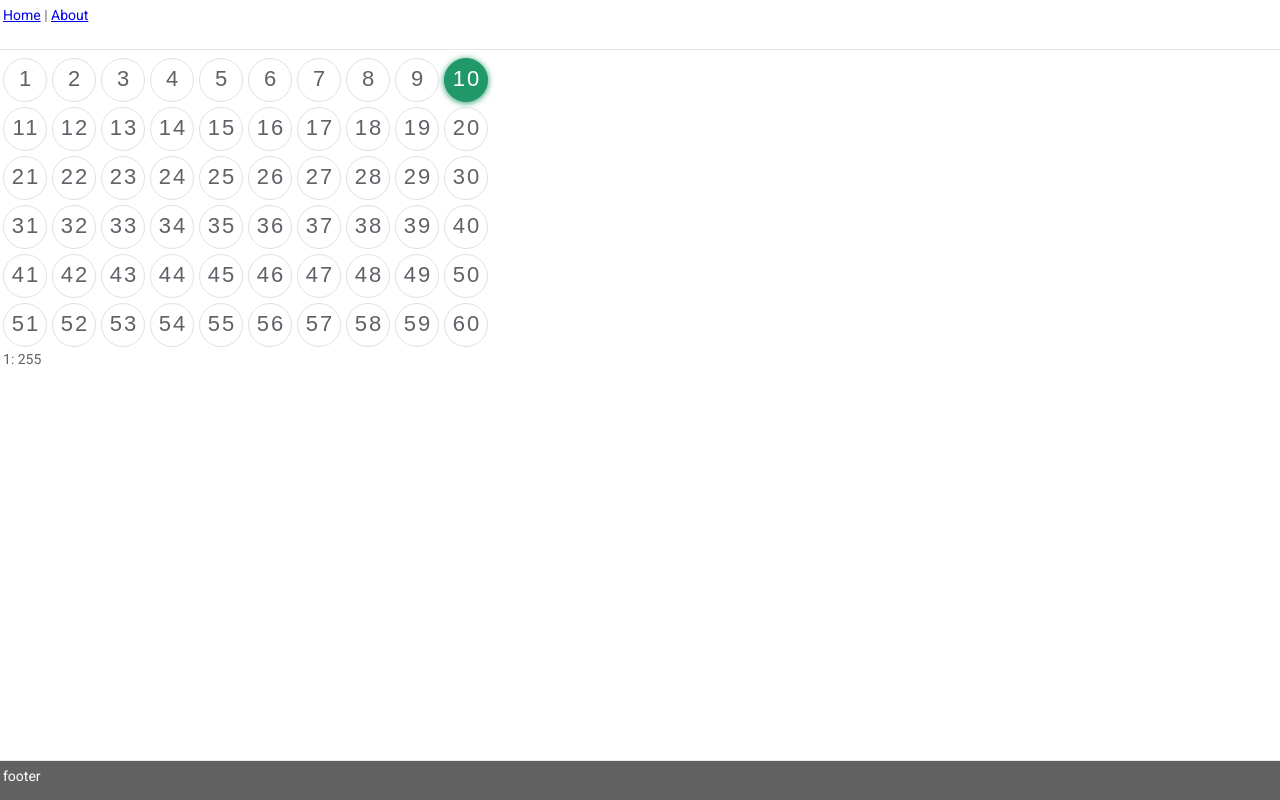
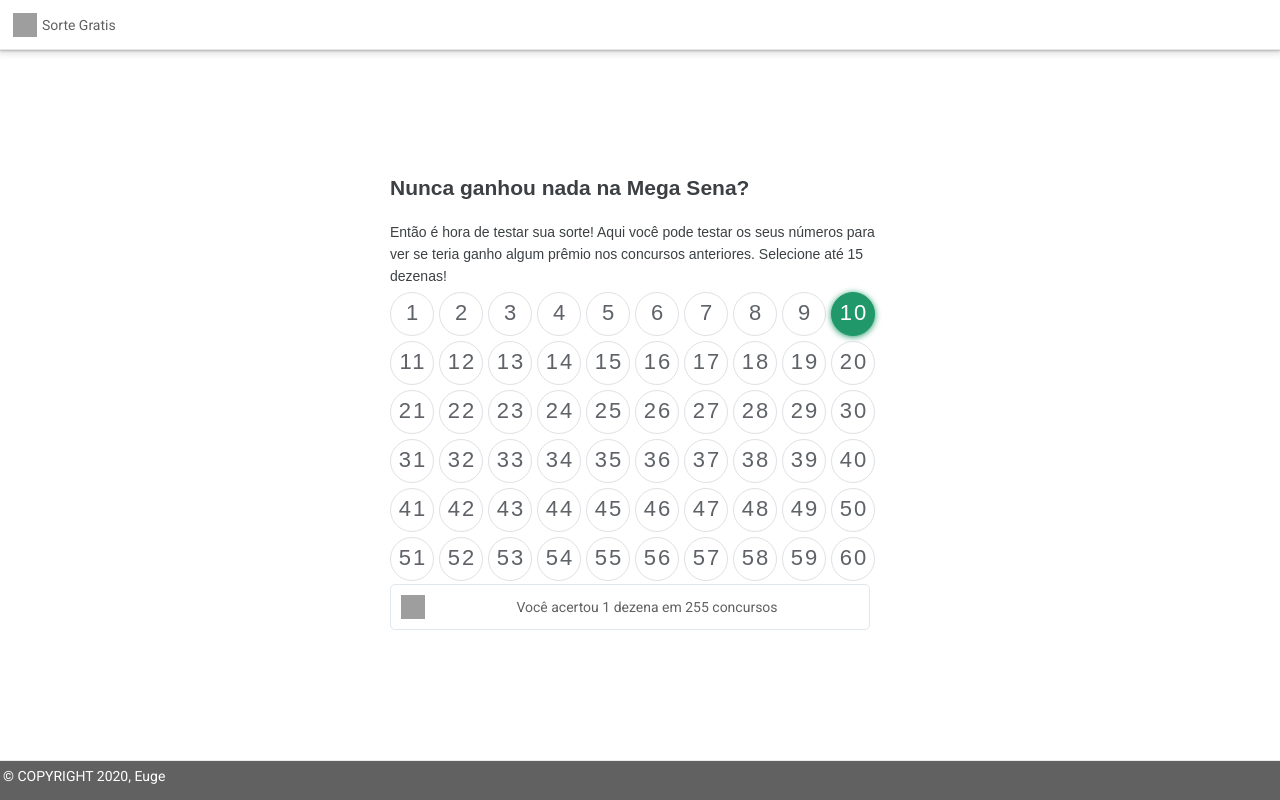
Before and after one commit to eugenio-cunha/clover, a Next.js app: page / in a window 1280 px wide. Both pictures are taken after a click on the label "10". Built offline with nearby package versions, Linux system fonts and the light colour scheme; grey boxes are pictures that could not be loaded.

Commit message:
layot configurado

```diff
--- a/package.json
+++ b/package.json
@@ -6,7 +6,8 @@
   "scripts": {
     "dev": "next",
     "build": "next build",
-    "start": "next start"
+    "start": "next start",
+    "export": "next export"
   },
   "repository": {
     "type": "git",
--- a/src/layout/components/footer/footer.tsx
+++ b/src/layout/components/footer.tsx
@@ -11,7 +11,7 @@
 
 const Footer = () => (
   <Container>
-    <div>footer</div>
+    <div>© COPYRIGHT 2020, Euge</div>
   </Container>
 );
 
--- a/src/layout/components/footer/index.tsx
+++ /dev/null
@@ -1 +0,0 @@
-export { default } from './footer';
--- a/src/layout/components/header/header.tsx
+++ b/src/layout/components/header.tsx
@@ -10,18 +10,33 @@
   box-shadow: 0 1px 2px 0 rgba(60, 64, 67, 0.3), 0 2px 6px 2px rgba(60, 64, 67, 0.15);
 `;
 
+const Logo = styled.div`
+  display: flex;
+  padding: 5px;
+  cursor: pointer;
+`;
+
+const Icon = styled.img`
+  height: 24px;
+  width: 24px;
+  margin: 5px 5px 5px 5px;
+`;
+
+const Text = styled.div`
+  display: flex;
+  align-items: center;
+  justify-content: center;
+`;
+
 const Header = () => {
   return (
     <Container>
-      <nav>
-        <Link href='/'>
-          <a>Home</a>
-        </Link>{' '}
-        |{' '}
-        <Link href='/about'>
-          <a>About</a>
-        </Link>
-      </nav>
+      <Link href='/'>
+        <Logo>
+          <Icon src={'/static/images/clover.svg'} />
+          <Text>Sorte Gratis</Text>
+        </Logo>
+      </Link>
     </Container>
   );
 };
--- a/src/layout/components/header/index.tsx
+++ /dev/null
@@ -1 +0,0 @@
-export { default } from './header';
--- a/src/layout/layout.tsx
+++ b/src/layout/layout.tsx
@@ -18,7 +18,9 @@
 const Main = styled.main`
   grid-area: main;
   padding: 3px;
-  background-color: #ffffff;
+  display: flex;
+  justify-content: center;
+  align-items: center;
 `;
 
 const Layout: React.FunctionComponent<{title?: string}> = ({ children, title }) => (
--- a/src/pages/components/ball.tsx
+++ b/src/pages/components/ball.tsx
@@ -16,6 +16,7 @@
   padding: 0 0 0 2px;
   text-align: center;
   width: 44px;
+  background-color: #ffffff;
   &:hover {
     background-color: #f8f8f8;
     border-color: rgba(223,225,229,0);
@@ -35,7 +36,6 @@
 
 interface IProps {
   value: number;
-  // onChange(event: { target: {value: string, checked: boolean }}): void;
   onChange(event: any): void;
 }
 
--- /dev/null
+++ b/src/pages/components/hit.tsx
@@ -0,0 +1,41 @@
+import React from 'react';
+import styled from 'styled-components';
+
+interface IProps {
+  hits: number;
+  count: number;
+}
+
+const Card = styled.div`
+  display: flex;
+  padding: 5px;
+  border-radius: 5px;
+  margin: 3px 0 3px 0;
+  border: 1px solid #e1e8ed;
+  max-width: calc(100% - 20px);
+`;
+
+const Icon = styled.img`
+  height: 24px;
+  width: 24px;
+  margin: 5px 5px 5px 5px;
+`;
+
+const Message = styled.div`
+  display: flex;
+  margin: auto;
+  display: flex;
+  align-items: center;
+  justify-content: center;
+`;
+
+const Hit: React.FunctionComponent<IProps> = ({ hits, count }) => {
+  return (<Card>
+    <Icon src={'/static/images/clover.svg'}/>
+    <Message>
+      <p>Você acertou {hits} dezena{ hits > 1 ? 's' : '' } em {count} concurso{ count > 1 ? 's' : '' }</p>
+    </Message>
+  </Card>);
+};
+
+export default Hit;
--- a/src/pages/components/ticket.tsx
+++ b/src/pages/components/ticket.tsx
@@ -6,12 +6,8 @@
   onChange(event: any): void;
 }
 
-const Ticket: React.FunctionComponent<IProps> = ({ data, onChange }) => {
-
-  return <>{ data.map((e: { ball: number }, i: number) =>
-    <Ball key={i} value={e.ball} onChange={onChange} />)
-  }</>;
-
+const Ticket: React.FunctionComponent<IProps> = ({ data = [], onChange }) => {
+  return <>{ data.map((e: { ball: number }, i: number) => <Ball key={i} value={e.ball} onChange={onChange} />) }</>;
 };
 
 export default Ticket;
--- a/src/pages/index.tsx
+++ b/src/pages/index.tsx
@@ -1,14 +1,11 @@
+import { NextPage } from 'next';
+import styled from 'styled-components';
 import React, { useState } from 'react';
-import styled from 'styled-components';
-import { NextPage } from 'next';
 
 import { Layout } from '../layout';
+import Hit from './components/hit';
 import Ticket from './components/ticket';
 import data from '../json/mega_sena.json';
-
-const Container = styled.div`
-  width: 500px;
-`;
 
 interface IHit {
   ball: number;
@@ -26,6 +23,17 @@
   scores: IScore[];
 }
 
+const Container = styled.div`
+  width: 500px;
+`;
+
+const Title = styled.div`
+  color: #3C4043;
+  line-height: 22px;
+  font-size: 14px;
+  font-family: arial,sans-serif;
+`;
+
 const IndexPage: NextPage = () => {
 
   const [scoreboard, setScoreboard] = useState<IScoreboard>({ hits: [], scores: [] });
@@ -40,7 +48,7 @@
           target.checked = false;
           e.hits = e.hits.filter(h => h.ball !== ball);
         } else {
-          const hit = data.find((h: { ball: number, sweepstakes: number[] }) => h.ball === ball);
+          const hit = data.find((h: { ball: number }) => h.ball === ball);
           if (hit) {
             e.hits = [...e.hits, hit];
           }
@@ -70,8 +78,16 @@
 
   return <Layout title='Mega Sena'>
     <Container>
+      <Title>
+        <h2>Nunca ganhou nada na <b>Mega Sena</b>?</h2>
+        <br/>
+        <p>Então é hora de testar sua sorte!
+        Aqui você pode testar os seus números para ver se teria ganho algum prêmio nos concursos anteriores.
+        Selecione até 15 dezenas!
+        </p>
+      </Title>
       <Ticket data={data} onChange={handleChange} />
-      <ul>{scoreboard.scores.map((e, i) => <li key={i}><span>{e.hits}:</span> <span>{e.count}</span></li>)}</ul>
+        {scoreboard.scores.sort((a, b) => a.hits - b.hits).map((e: IScore, i: number) => <Hit key={i} {...e}></Hit>)}
     </Container>
   </Layout>;
 };
--- a/src/styles/global.tsx
+++ b/src/styles/global.tsx
@@ -19,4 +19,7 @@
   ul {
     list-style: none;
   }
+  a {
+    text-decoration: none;
+  }
 `;
```
Also changed, not shown: 2 other files (tests, documents, lock files or other folders).
